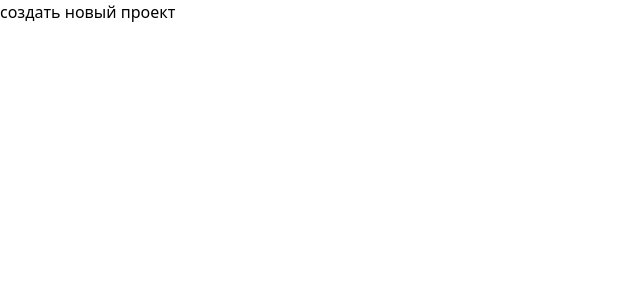
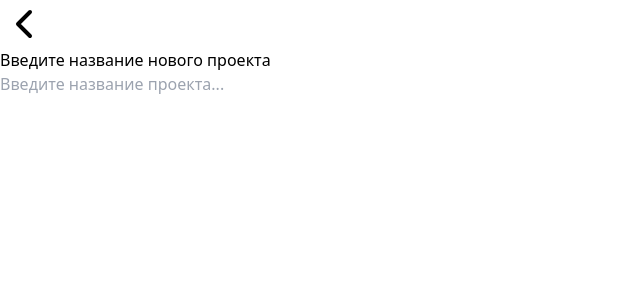
Before and after one commit to valikbrrr/time-bot-react, a React (Create React App) app: page /createnewproject in a window 1280 px wide. Shown: the top 300 px of the page, without its empty margins (0-640 px from the left). Built offline with nearby package versions, Linux system fonts and the light colour scheme.

Commit message:
feat: add input

```diff
--- a/src/assets/BackArrow.tsx
+++ b/src/assets/BackArrow.tsx
@@ -5,7 +5,7 @@ interface BackArrowProps {
   lastPage: string; // Указываем тип
 }
 
-const BackArrow: React.FC<BackArrowProps>  = ({lastPage}) => {
+const BackArrow: React.FC<BackArrowProps> = ({lastPage}) => {
    const navigate = useNavigate()
  return (
    <div
--- a/src/pages/Project/CreateNewProject.tsx
+++ b/src/pages/Project/CreateNewProject.tsx
@@ -1,6 +1,20 @@
+import BackArrow from "../../assets/BackArrow"
+
 const CreateNewProject = () => {
     return (
-        <div className="bg-[#26425A] w-full h-full min-h-screen min-w-screen overflow-hidden flex">создать новый проект</div>
+        <div className="bg-[#26425A] w-full h-full min-h-screen min-w-screen overflow-hidden flex flex-col justify-between">
+            <BackArrow lastPage={"/addhoursproject"} />
+            <div className="pt-8 px-[10%]">
+                <div className="text-center text-white text-3xl mb-4">
+                    Введите название нового проекта
+                </div>
+            </div>
+            <div className="flex justify-center mb-40">
+                <div className="w-[60%]">
+                    <input className="w-full h-8 py-1 px-2 rounded-xl outline-none" type="text" placeholder="Введите название проекта..." />
+                </div>
+            </div>
+        </div>
     )
 }
 
--- a/src/pages/Project/ViewHoursProject.tsx
+++ b/src/pages/Project/ViewHoursProject.tsx
@@ -25,7 +25,7 @@ const ViewHoursProject = () => {
 
     return (
         <div className="bg-[#26425A] w-full h-full min-h-screen min-w-screen overflow-hidden flex flex-col justify-between">
-            <BackArrow lastPage={"/addhoursproject"} />
+            <BackArrow lastPage={"/projectbranch"} />
             <div className="pt-8 px-[10%]">
                 <div className="text-center text-white text-3xl mb-4">
                     Выберите проект для просмотра часов
```
